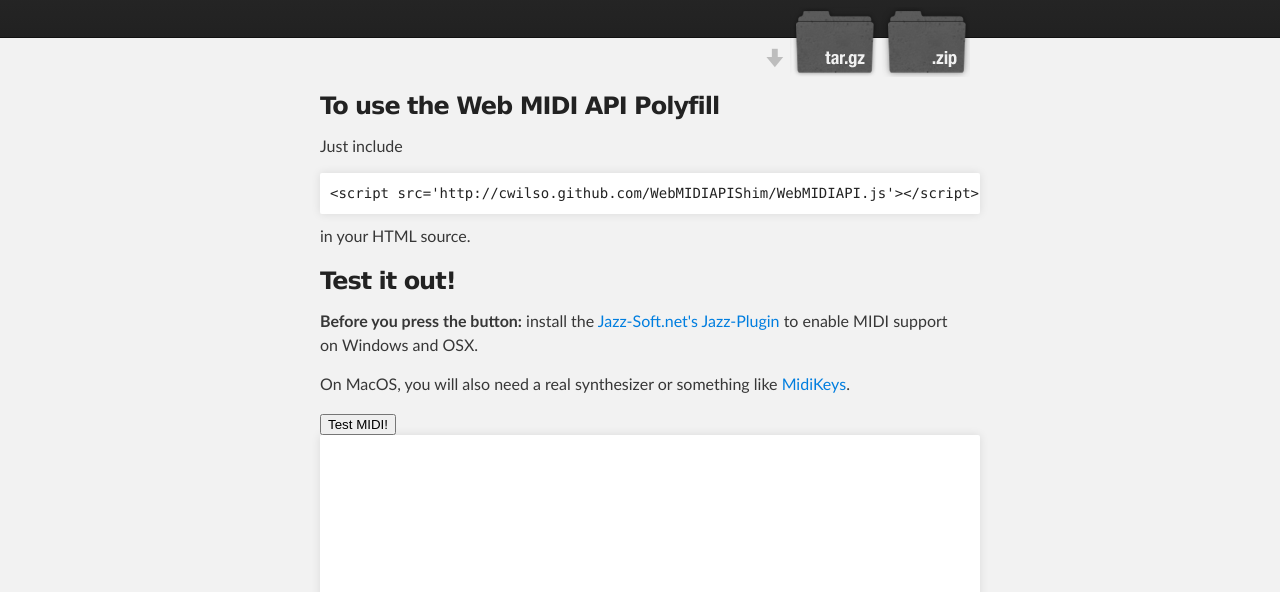
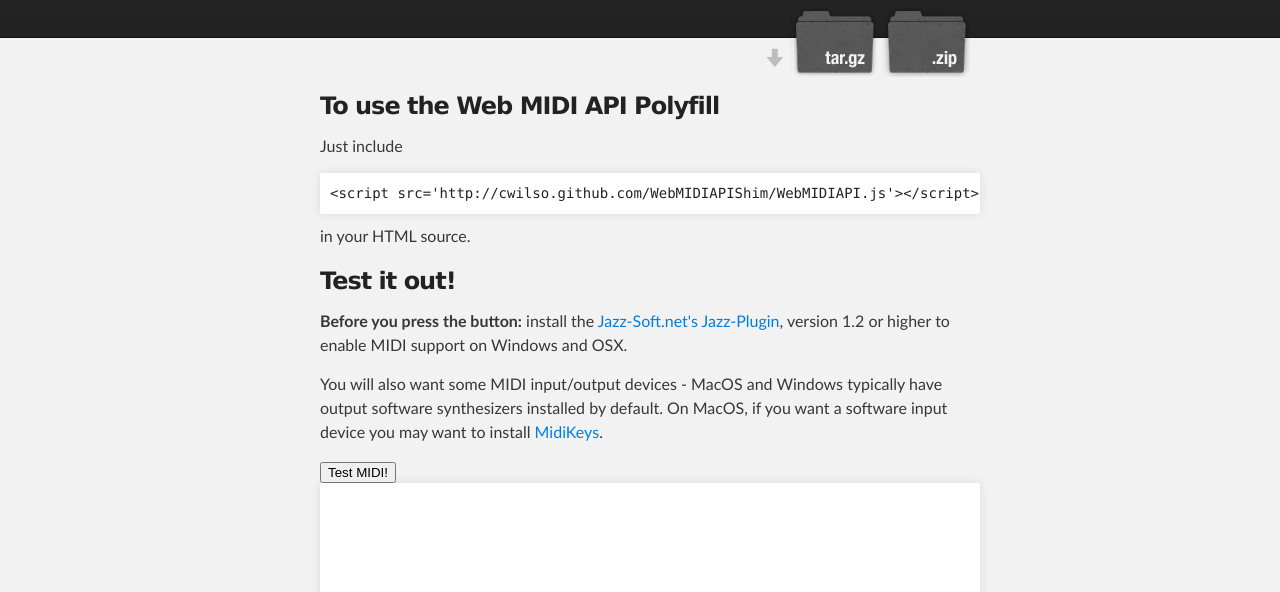
Before and after one commit to cwilso/WebMIDIAPIShim, a plain HTML site: page index.html in a window 1280 px wide. Shown: the part 208-800 px from the top of the page. Drawn offline with Linux system fonts and the light colour scheme.

Commit message:
Update index.html

```diff
--- a/index.html
+++ b/index.html
@@ -32,8 +32,9 @@
     <pre>&lt;script src='http://cwilso.github.com/WebMIDIAPIShim/WebMIDIAPI.js'&gt;&lt;/script&gt;</pre>
     <p>in your HTML source.</p>
     <h3>Test it out!</h3>
-    <p><strong>Before you press the button:</strong> install the <a href="http://jazz-soft.net/">Jazz-Soft.net's Jazz-Plugin</a> to enable MIDI support on Windows and OSX.</p>
-    <p>On MacOS, you will also need a real synthesizer or something like <a href="http://www.manyetas.com/creed/midikeys.html">MidiKeys</a>. </p>
+    <p><strong>Before you press the button:</strong> install the <a href="http://jazz-soft.net/">Jazz-Soft.net's Jazz-Plugin</a>, version 1.2 or higher to enable MIDI support on Windows and OSX.</p>
+    <p>You will also want some MIDI input/output devices - MacOS and Windows typically have output software synthesizers installed by default.
+    On MacOS, if you want a software input device you may want to install <a href="http://www.manyetas.com/creed/midikeys.html">MidiKeys</a>. </p>
     <button onclick="runTest();">Test MIDI!</button>
     <pre id="log">
 	</pre>
```
